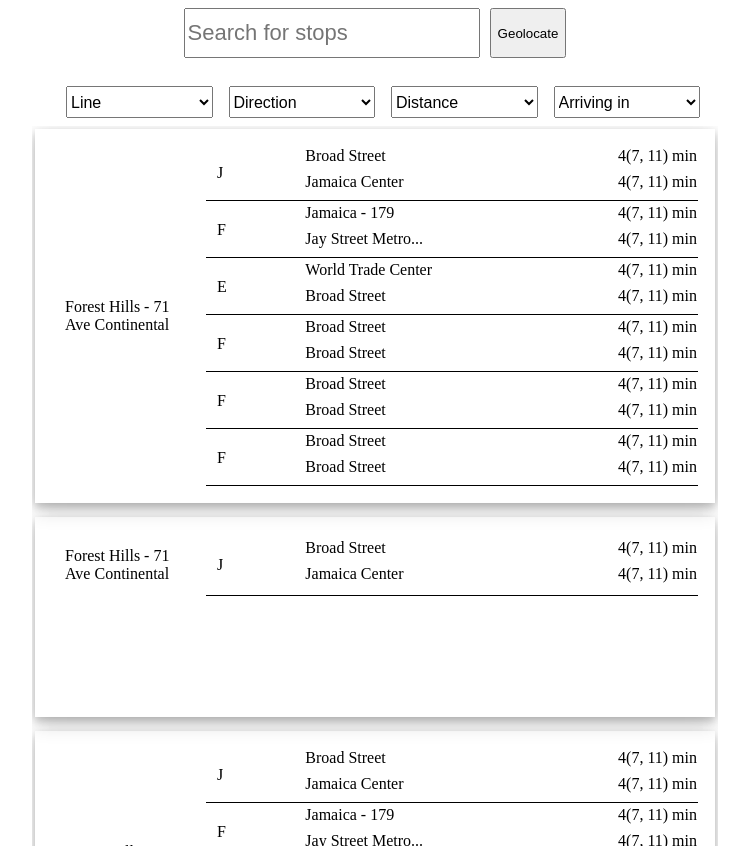
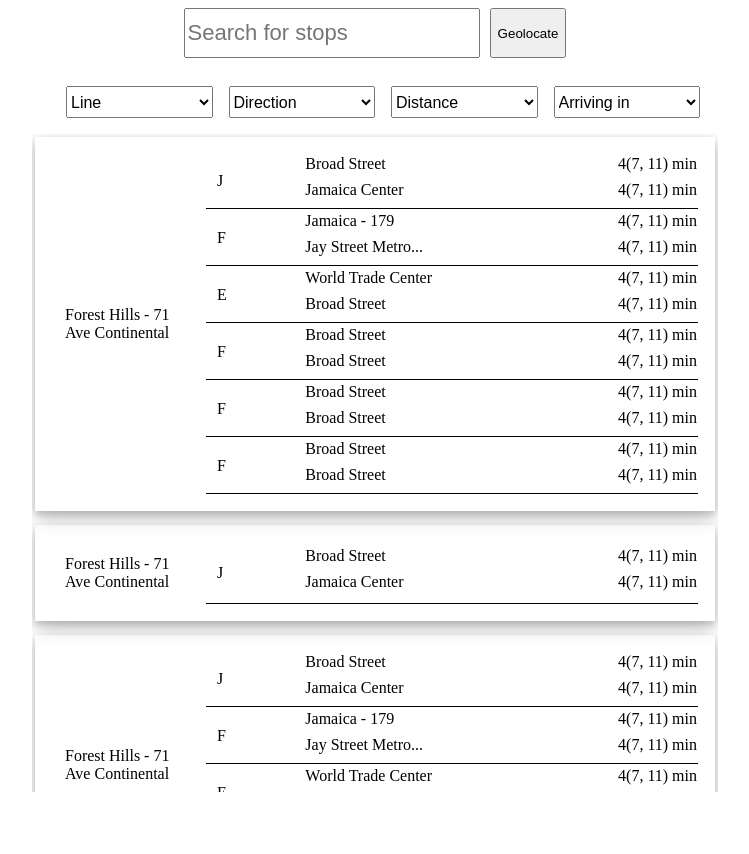
Before and after one commit to AntonDesilvaProjects/RealtimeTransit, a plain HTML site: page public/index-subway-mobile.html in a window 1280 px wide. Shown: the whole page, without its empty margins (265-1014 px from the left). After the commit the page ends 800 px from the top, so only its background shows below. Drawn offline with Linux system fonts and the light colour scheme.

Commit message:
Updating the UI

```diff
--- a/public/index-subway-mobile.html
+++ b/public/index-subway-mobile.html
@@ -4,7 +4,7 @@
 		<style>
 			.stop {
 				width: 680px;
-				min-height: 200px;
+				/*min-height: 200px;*/
 				box-shadow: 0 4px 8px 0 rgba(0, 0, 0, 0.2), 0 6px 20px 0 rgba(0, 0, 0, 0.19);
 				margin-bottom: 10px;
 			}
@@ -63,7 +63,12 @@
 				justify-content: center;
   				align-items: center;
   				overflow-y: auto;
+  				height: 100%
 			}
+
+
+
+
 
 			.search-bar {
 				flex : 1;
@@ -80,7 +85,7 @@
 			}
 
 			.search-results {
-				/*flex: 4;*/
+				flex: 100;
 				overflow-y: auto;
 				align-content: center;
 				display: flex;
@@ -100,12 +105,17 @@
 				margin-bottom: 0.5em;
 			}
 
+
+
+
+
 			.search-filter {
 				flex: 1;
 				width: 650px;
 				height: 1em;
 				padding: 0.5em;
 				display: flex;
+				margin-bottom: 1.5em;
 
 			}
 			.search-filter select {
```
